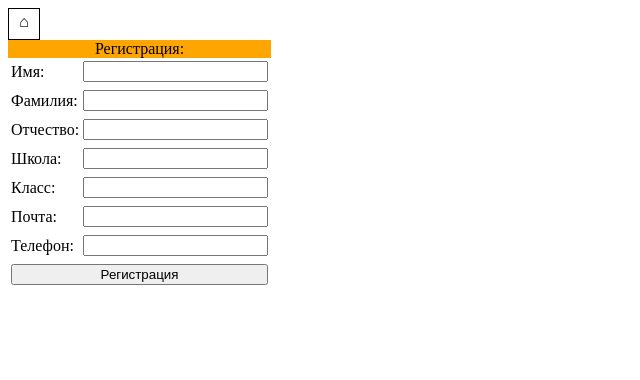
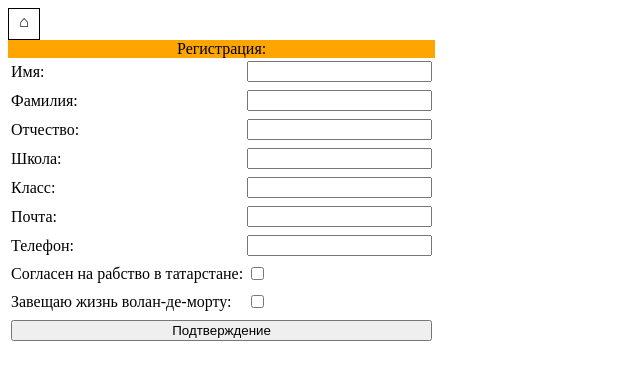
Before and after one commit to manInit/school-page-front, a React (Create React App) app: page /register in a window 1280 px wide. Shown: the top 380 px of the page, without its empty margins (0-640 px from the left). Built offline with nearby package versions, Linux system fonts and the light colour scheme.

Commit message:
checkboxes and extra validation

```diff
--- a/src/sign_on.jsx
+++ b/src/sign_on.jsx
@@ -10,7 +10,9 @@ const values = {
     educationalOrganization: '',
     educationalClass: '',
     email: '',
-    phoneNumber: ''
+    phoneNumber: '',
+    agreement1: '',
+    agreement2: ''
 }
 const falses = (()=>{
     const a = []
@@ -27,8 +29,12 @@ const Sign_on = () =>{
     const [invalids, setInvalids] = useState(falses)
     // console.log(invalids)
     const subtext = <span style={{color:'red', fontSize: '80%'}}>*недопустимый формат</span>
+    const subtext_checkbox = <span style={{color:'red', fontSize: '80%'}}>*согласие</span>
     const input_type = (type, name) =>{
         return <input type={type} name={name} onChange={e=>{values[name]=e.target.value}}/>
+    }
+    const input_checkbox = (name) =>{
+        return <input type='checkbox' name={name} onChange={e=>{values[name]=e.target.checked}} />
     }
 
     const register = (data) =>{
@@ -48,6 +54,7 @@ const Sign_on = () =>{
 
     const checkRegister = (data) =>{
         let inds = []
+        console.log(data)
         // if (!new RegExp('^[a-zA-Zа-яА-Яё ]+$').test(data[0])) inds.push(0)
         for(let i in data){
             switch(i){
@@ -55,6 +62,10 @@ const Sign_on = () =>{
                 case 'surname':
                 case 'fatherName':
                     if (!new RegExp('^[a-zA-Zа-яА-Я]+$').test(data[i])) inds.push(i)
+                break
+                case 'agreement1':
+                case 'agreement2':
+                    if (!data[i]) inds.push(i)
                 break
                 default: break
             }
@@ -71,7 +82,14 @@ const Sign_on = () =>{
             </>
         )
     }
-
+    const line_check = (lable, field) =>{
+        return(
+            <>
+                <tr><td>{lable} </td><td>{input_checkbox(field)}</td></tr>
+                <tr><td></td><td>{invalids[field]&&subtext_checkbox}</td></tr>
+            </>
+        )
+    }
     return(
         <>
             {home_btn}
@@ -85,7 +103,9 @@ const Sign_on = () =>{
                     {line_field('Класс:','educationalClass', 'text')}
                     {line_field('Почта:','email', 'email')}
                     {line_field('Телефон:','phone', 'tel')}
-                    <tr><td align="center" colSpan={2}><input type='button' value='Регистрация' style={{display: 'inline-block', width:'100%'}} onClick={()=>register(values)}/></td></tr>
+                    {line_check('Согласен на рабство в татарстане:','agreement1')}
+                    {line_check('Завещаю жизнь волан-де-морту:','agreement2')}
+                    <tr><td align="center" colSpan={2}><input type='button' value='Подтверждение' style={{display: 'inline-block', width:'100%'}} onClick={()=>register(values)}/></td></tr>
                 </tbody>
             </table>
         </>
```
